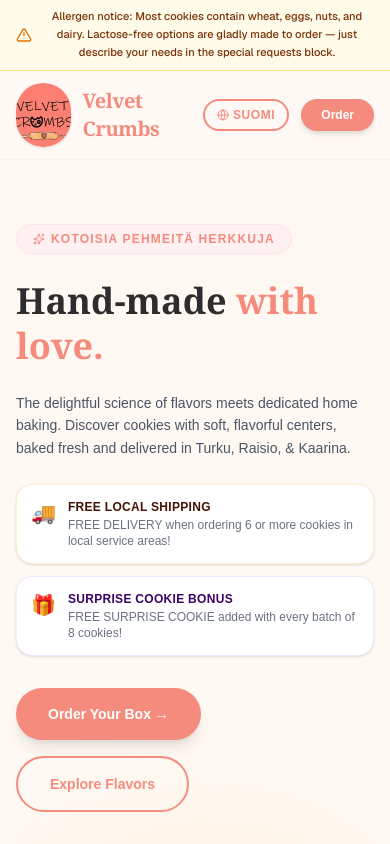
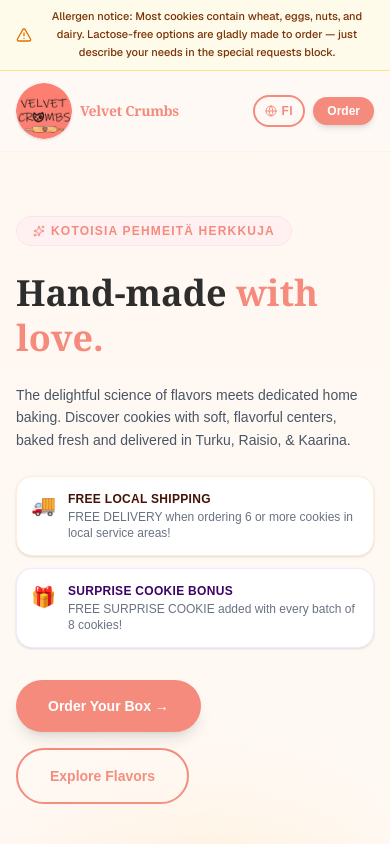
Before and after one commit to assadakram/velvet-crumbs, a Next.js app: page / in a window 390 px wide. Shown: the top 844 px of the page. Built offline with nearby package versions, Linux system fonts and the light colour scheme.

Commit message:
style: optimize header elements spacing, mobile logo sizing and wrap brand text naturally

```diff
--- a/src/app/page.tsx
+++ b/src/app/page.tsx
@@ -538,9 +538,9 @@ export default function App() {
 
       {/* NAVIGATION */}
       <nav className="sticky top-0 w-full bg-[#FFF9F5]/90 backdrop-blur-md border-b border-orange-100/50 z-40 transition-all duration-300">
-        <div className="max-w-6xl mx-auto px-4 py-3 flex items-center justify-between">
-          <a href="#" className="flex items-center gap-3 group">
-            <div className="h-16 w-16 rounded-full bg-white overflow-hidden flex items-center justify-center shadow-sm transition-transform group-hover:rotate-6 duration-300">
+        <div className="max-w-6xl mx-auto px-4 py-3 flex items-center justify-between gap-4 sm:gap-6">
+          <a href="#" className="flex items-center gap-2 sm:gap-3 group">
+            <div className="h-14 w-14 sm:h-16 sm:w-16 shrink-0 rounded-full bg-white overflow-hidden flex items-center justify-center shadow-sm transition-transform group-hover:rotate-6 duration-300">
               <img
                 src="/images/Logo.jpg"
                 alt="Velvet Crumbs Logo"
@@ -552,7 +552,7 @@ export default function App() {
                 }}
               />
             </div>
-            <span className="text-xl font-bold tracking-tight text-[#F48B7D] font-serif">
+            <span className="text-sm sm:text-xl font-bold tracking-tight text-[#F48B7D] font-serif leading-tight whitespace-normal">
               {t('brandName')}
             </span>
           </a>
@@ -569,18 +569,19 @@ export default function App() {
             </a>
           </div>
 
-          <div className="flex items-center gap-3">
+          <div className="flex items-center gap-2 sm:gap-3 shrink-0">
             <button
               onClick={() => setLang(lang === 'en' ? 'fi' : 'en')}
-              className="cursor-pointer text-xs font-bold border-2 border-[#F48B7D] text-[#F48B7D] hover:bg-[#F48B7D] hover:text-white px-3 py-1.5 rounded-full transition-all duration-200 flex items-center gap-1 uppercase tracking-wider"
+              className="cursor-pointer text-xs font-bold border-2 border-[#F48B7D] text-[#F48B7D] hover:bg-[#F48B7D] hover:text-white px-2.5 py-1.5 sm:px-3 sm:py-1.5 rounded-full transition-all duration-200 flex items-center gap-1 uppercase tracking-wider"
               aria-label="Toggle language"
             >
-              <Globe className="h-3 w-3" />
-              <span>{lang === 'en' ? 'Suomi' : 'English'}</span>
+              <Globe className="h-3 w-3 shrink-0" />
+              <span className="hidden sm:inline">{lang === 'en' ? 'Suomi' : 'English'}</span>
+              <span className="sm:hidden">{lang === 'en' ? 'FI' : 'EN'}</span>
             </button>
             <a
               href="#order"
-              className="cursor-pointer bg-[#F48B7D] text-white px-5 py-2 rounded-full text-xs sm:text-sm font-bold shadow-md hover:bg-rose-400 active:scale-95 transition-all duration-200"
+              className="cursor-pointer bg-[#F48B7D] text-white px-3.5 py-1.5 sm:px-5 sm:py-2 rounded-full text-xs sm:text-sm font-bold shadow-md hover:bg-rose-400 active:scale-95 transition-all duration-200"
             >
               {t('navOrder')}
             </a>
@@ -1141,7 +1142,7 @@ export default function App() {
         <div className="max-w-6xl mx-auto px-4 grid md:grid-cols-12 gap-8 items-start">
           <div className="md:col-span-5 space-y-4">
             <div className="flex items-center gap-3">
-              <div className="h-16 w-16 rounded-full bg-white overflow-hidden flex items-center justify-center shadow-sm">
+              <div className="h-14 w-14 sm:h-16 sm:w-16 shrink-0 rounded-full bg-white overflow-hidden flex items-center justify-center shadow-sm">
                 <img
                   src="/images/Logo.jpg"
                   alt="Velvet Crumbs Logo"
```
